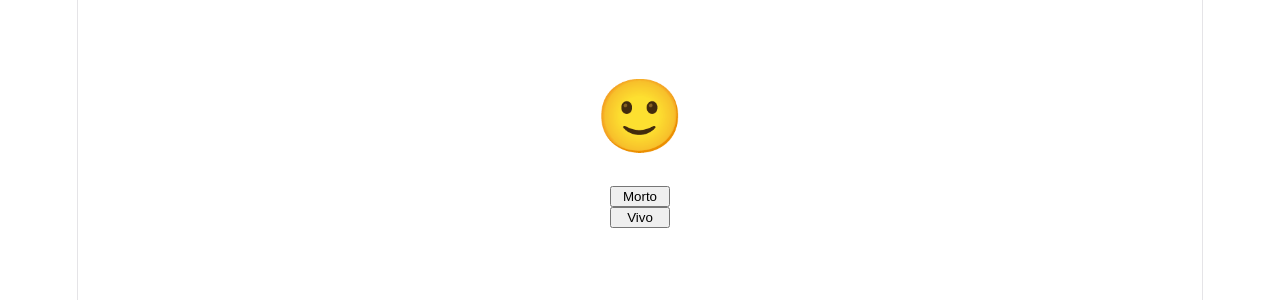
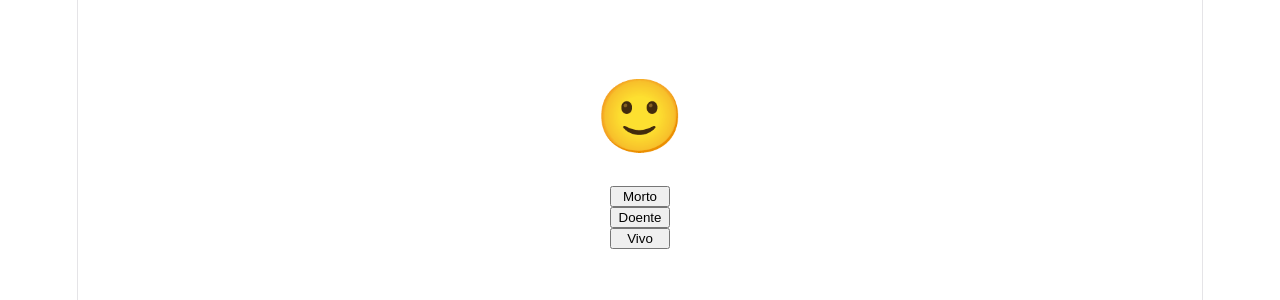
Before and after one commit to ufjf-dcc207/ufjf-dcc207-2026-3-a-atv06-lucassvd, a React (Vite) app: page / in a window 1280 px wide. Shown: the top 300 px of the page. Built offline with nearby package versions, Linux system fonts and the light colour scheme.

Commit message:
adicionar botão doente

```diff
--- a/src/Emoji.tsx
+++ b/src/Emoji.tsx
@@ -15,6 +15,11 @@ export default function Emoji() {
         setSituacao("happy");
     }
 
+    function toSick() {
+        console.log("toSick()!");
+        setSituacao("sick");
+    }
+
     function toDead() {
         console.log("toDead()!");
         setSituacao("dead");
@@ -24,6 +29,7 @@ export default function Emoji() {
             <div className="situacao">{EMOJIS.get(situacao) || "☠"}</div>
             <div className="acoes">
                 <button onClick={toDead}>Morto</button>
+                <button onClick={toSick}>Doente</button>
                 <button onClick={toHappy}>Vivo</button>
             </div>
         </div>
```
